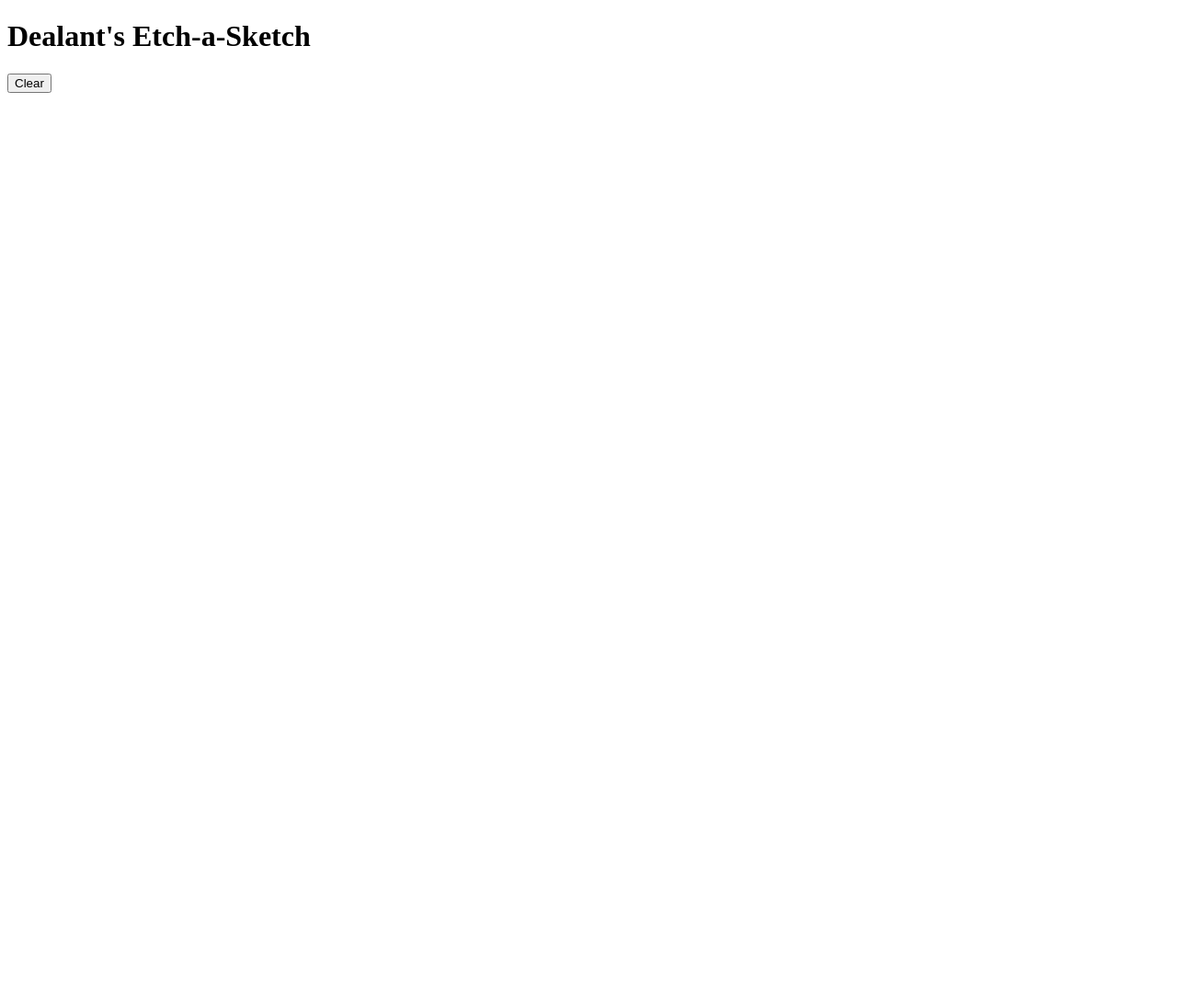
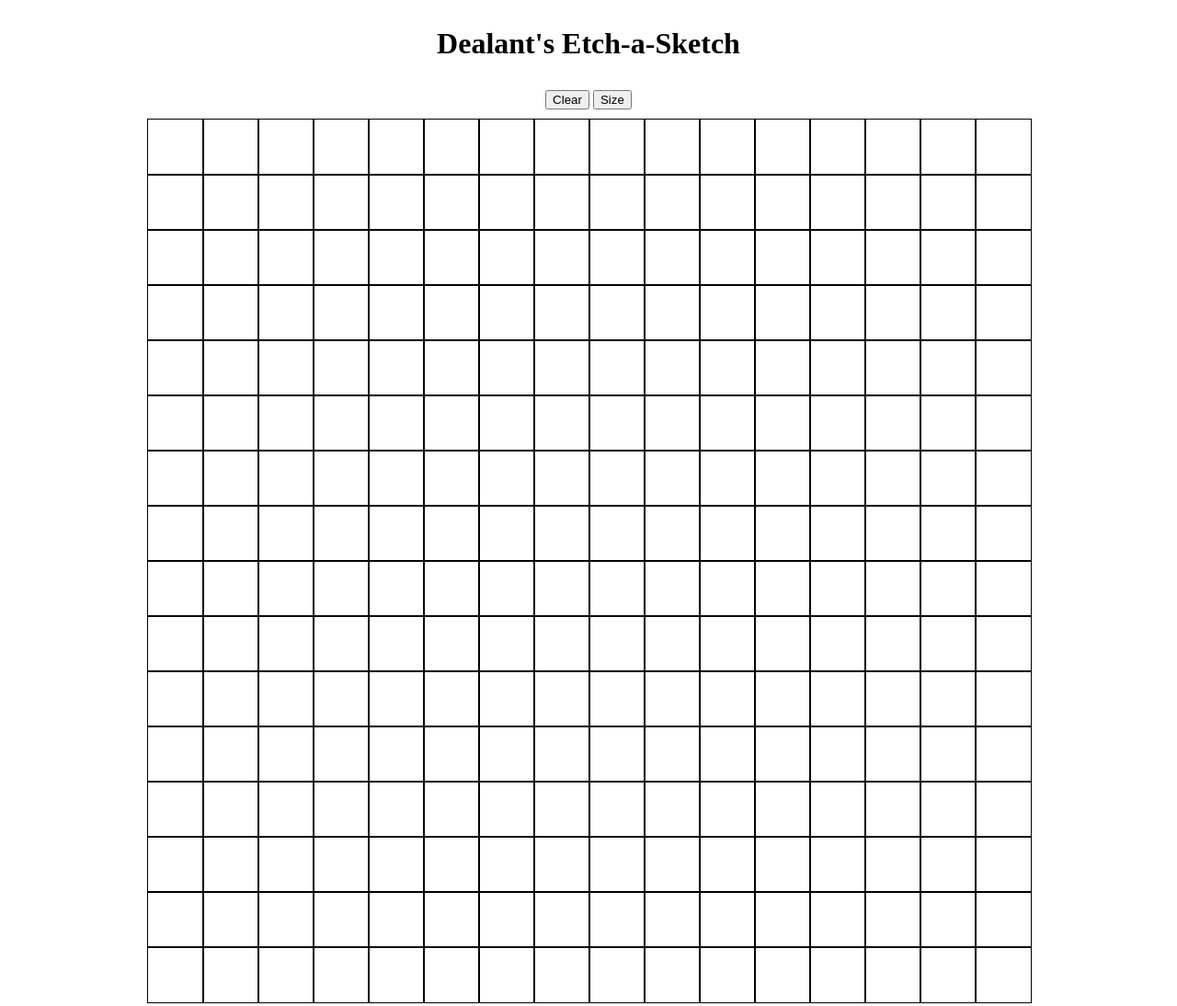
Before and after one commit to dealant/javascriptgame, a plain HTML site: page etch_a_sketch/index.html in a window 1280 px wide. Shown: the whole page at 92% size. Before the commit the page ends 800 px from the top, so only its background shows below. Drawn offline with Linux system fonts and the light colour scheme.

Commit message:
finished etch a sketch

```diff
--- a/etch_a_sketch/index.html
+++ b/etch_a_sketch/index.html
@@ -2,12 +2,20 @@
 <html lang="en">
 <style>
     body{
+        display: grid;
+        grid-template-rows: auto;
+        justify-items: center;
 
+    }
+    #buttons{
+        padding: 10px;
+        margin: 10 px;
     }
     #grid{
         display: grid;
         width: 960px;
-        grid-template-columns: repeat(auto-fill, minmax(1px, 60px));
+        height: 960px;
+        /* grid-template-columns: repeat(auto-fill, minmax(1px, 60px)); */
 
     }
 
@@ -23,11 +31,15 @@
 </head>
 <body>
     <h1>Dealant's Etch-a-Sketch</h1>
-    <button id="clear">Clear</button>
+    <div id="buttons">
+        <button id="clear">Clear</button>
+        <button id="size">Size</button>
+    </div>
+
     <div id="grid"></div>
     <script>
         function createGrid(size_input){
-            const cell_size = 960/size_input;
+            var cell_size = 960/size_input;
             const grid = document.querySelector("#grid");
             deleteAllChildren(grid);
             for(var i=0; i<size_input; i++){
@@ -36,18 +48,22 @@
                     current_cell.id = "cell "+ i+"x"+j;
                     current_cell.className = "cell"
                     current_cell.style.borderColor = "black";
-                    current_cell.style.borderWidth = "1px";
+                    current_cell.style.borderWidth = "thin";
+                    current_cell.style.borderCollapse = "collapse";
                     current_cell.style.borderStyle = "solid";
                     current_cell.style.height = cell_size+"px";
                     current_cell.style.width = cell_size+"px";
+                    current_cell.style.padding = "0px"
+                    current_cell.style.margin = "0px"
                     grid.appendChild(current_cell);
                 }
             }
             const allCells = Array.from(document.querySelectorAll(".cell"));
             allCells.forEach(cells => cells.addEventListener("mouseover", hovered))
-            grid.style.gridTemplateColumns = "repeat(auto-fill, minmax(9.6px, 60px))";
+            grid.style.gridTemplateColumns = "repeat(auto-fill, minmax(9.6px, "+cell_size+"px))";
+            grid.style.gridTemplateRows = "repeat(auto-fill, minmax(9.6px, "+cell_size+"px))";
         }
-        createGrid
+        createGrid(16)
 
         function deleteAllChildren(parent){
             while (parent.firstChild) {
@@ -58,6 +74,12 @@
         function hovered(e){
             const hovered_cell = document.getElementById(e.target.id);
             hovered_cell.classList.add("hover");
+        }
+
+
+        function clearHovered(){
+            const hoveredCells = Array.from(document.querySelectorAll(".hover"));
+            hoveredCells.forEach(cells => cells.classList.remove("hover"));
         }
 
         function newSize(){
@@ -72,8 +94,11 @@
         }
 
 
+        const size_btn = document.querySelector("#size");
+        size_btn.addEventListener("click", newSize)
+
         const clear_btn = document.querySelector("#clear");
-        clear_btn.addEventListener("click", newSize)
+        clear_btn.addEventListener("click", clearHovered)
 
 
     </script>
```
